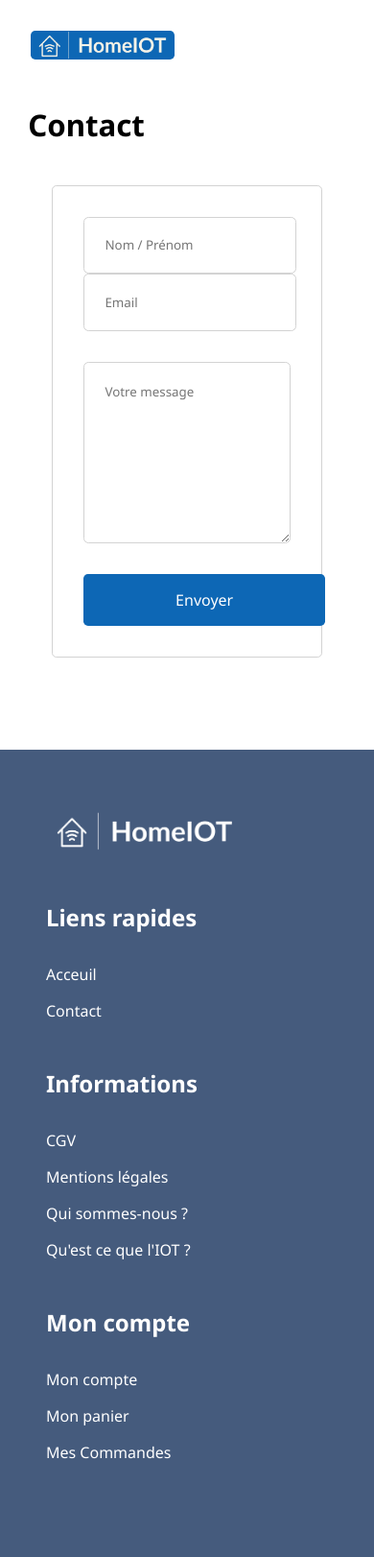
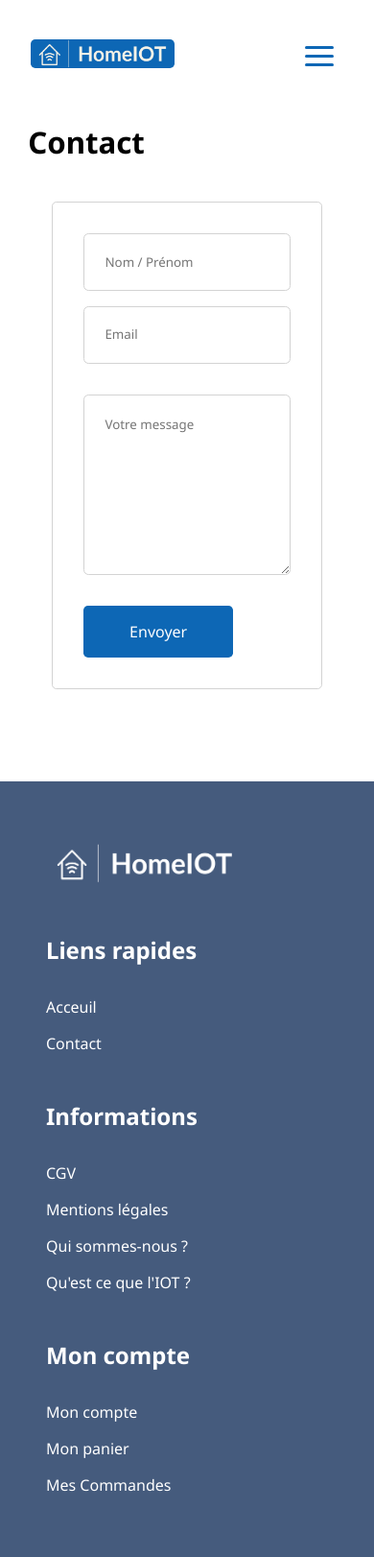
Before and after one commit to JulienLach/HomeIOT, a PHP site: page /contact.html in a window 390 px wide. Shown: the whole page at 96% size. Before the commit the page ends 1520 px from the top, so only its background shows below. Run offline with PHP 8.4, Linux system fonts and the light colour scheme.

Commit message:
responsive CGV connexion et contact

```diff
--- a/contact.html
+++ b/contact.html
@@ -27,6 +27,42 @@
                 <a href="index.html">
                     <img src="HomeIOT-logos/HomeIOT-logos-cropped.jpeg" alt="">
                 </a>
+            </div>
+
+            <!-- HAMBURGER MENU LINES-->
+            <button class="hamburger-button">
+                <div class="hamburger-line"></div>
+                <div class="hamburger-line"></div>
+                <div class="hamburger-line"></div>
+            </button>
+
+            <!--HAMBURGER MENU MOBILE-->
+            <div class="mobile-menu">
+                <ul>
+                    <li>
+                        <img class="chevron-mobile-menu" src="img/chevron-mobile-menu.png" alt="">
+                        <a href="index.html">Acceuil</a>
+                    </li>
+                    <li>
+                        <img class="chevron-mobile-menu" src="img/chevron-mobile-menu.png" alt="">
+                        <a href="kits-packs.html">Catégories</a>
+                    </li>
+                    <li>
+                        <img class="chevron-mobile-menu" src="img/chevron-mobile-menu.png" alt="">
+                        <a href="nouveautes.html">Nouveautés</a>
+                    </li>
+                    <li>
+                        <img class="chevron-mobile-menu" src="img/chevron-mobile-menu.png" alt="">
+                        <a href="promotions.html">Promotions</a>
+                    </li>
+                    <li>
+                        <a href="shopping-cart.html"><button class="add-to-cart-btn"><span>0 </span>Mon
+                                panier</button></a>
+                    </li>
+                    <li>
+                        <a href="connexion.html"><button class="add-to-cart-btn">Connexion</button></a>
+                    </li>
+                </ul>
             </div>
 
             <!-- SEARCH CONTAINER -->
@@ -136,4 +172,6 @@
             </div>
         </div>
     </footer>
+
+    <script src="javascript/main.js"></script>
 </body>
--- a/css/style.css
+++ b/css/style.css
@@ -1343,6 +1343,16 @@ textarea {
         font-size: 1em;
     }
 
+    /* PAGE CONTACT - CONTACT FORM */
+    .contact-form div {
+        display: flex;
+        flex-direction: column;
+        gap: 1em;
+    }
+
+    .contact-submit-btn {
+        padding: 1em 3em;
+    }
 
     /* FOOTER SECTION */
 
```
Also changed, not shown: cgv.html (+38 -0 lines), connexion.html (+38 -0 lines).
